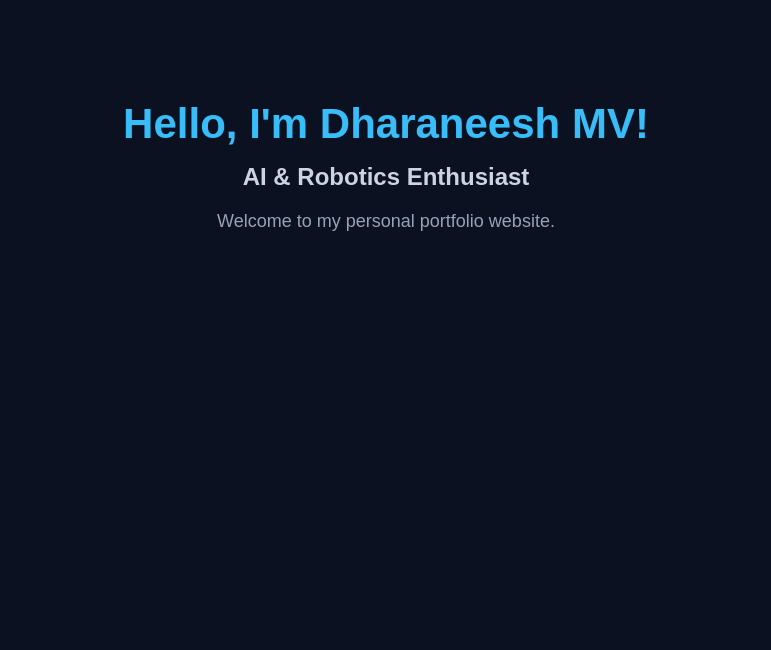
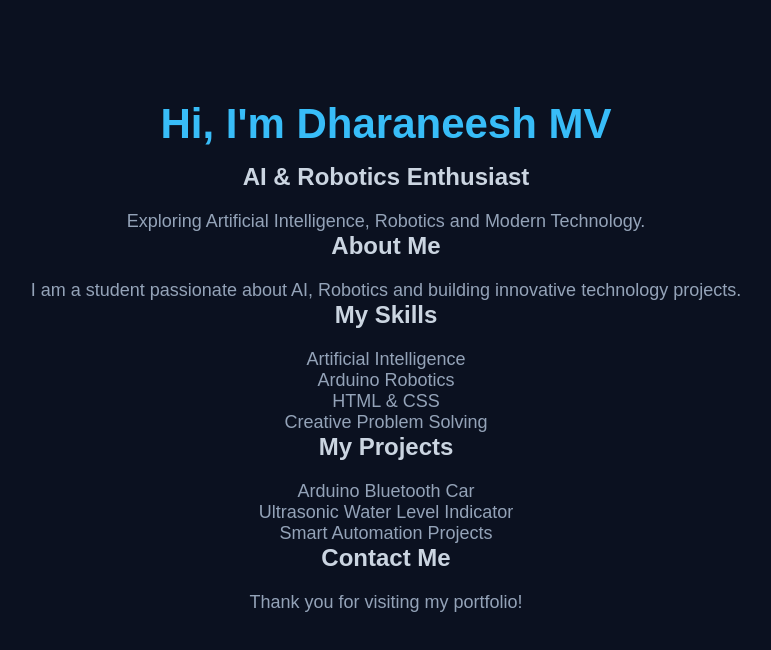
Before and after one commit to mvdharaneeshmvdharaneesh143-sketch/dharaneesh-portfolio, a plain HTML site: page index.html in a window 1280 px wide. Shown: the whole page, without its empty margins (254-1025 px from the left). Drawn offline with Linux system fonts and the light colour scheme.

Commit message:
Add portfolio website sections

```diff
--- a/index.html
+++ b/index.html
@@ -4,15 +4,49 @@
 <head>
     <meta charset="UTF-8">
     <meta name="viewport" content="width=device-width, initial-scale=1.0">
+
     <title>Dharaneesh MV | Portfolio</title>
+
     <link rel="stylesheet" href="style.css">
 </head>
+
 <body>
 
-    <h1>Hello, I'm Dharaneesh MV!</h1>
-    <h2>AI & Robotics Enthusiast</h2>
+    <!-- HOME SECTION -->
+    <section id="home">
+        <h1>Hi, I'm Dharaneesh MV</h1>
+        <h2>AI & Robotics Enthusiast</h2>
+        <p>Exploring Artificial Intelligence, Robotics and Modern Technology.</p>
+    </section>
 
-    <p>Welcome to my personal portfolio website.</p>
+    <!-- ABOUT SECTION -->
+    <section id="about">
+        <h2>About Me</h2>
+        <p>I am a student passionate about AI, Robotics and building innovative technology projects.</p>
+    </section>
+
+    <!-- SKILLS SECTION -->
+    <section id="skills">
+        <h2>My Skills</h2>
+        <p>Artificial Intelligence</p>
+        <p>Arduino Robotics</p>
+        <p>HTML & CSS</p>
+        <p>Creative Problem Solving</p>
+    </section>
+
+    <!-- PROJECTS SECTION -->
+    <section id="projects">
+        <h2>My Projects</h2>
+        <p>Arduino Bluetooth Car</p>
+        <p>Ultrasonic Water Level Indicator</p>
+        <p>Smart Automation Projects</p>
+    </section>
+
+    <!-- CONTACT SECTION -->
+    <section id="contact">
+        <h2>Contact Me</h2>
+        <p>Thank you for visiting my portfolio!</p>
+    </section>
 
 </body>
 </html>
```
